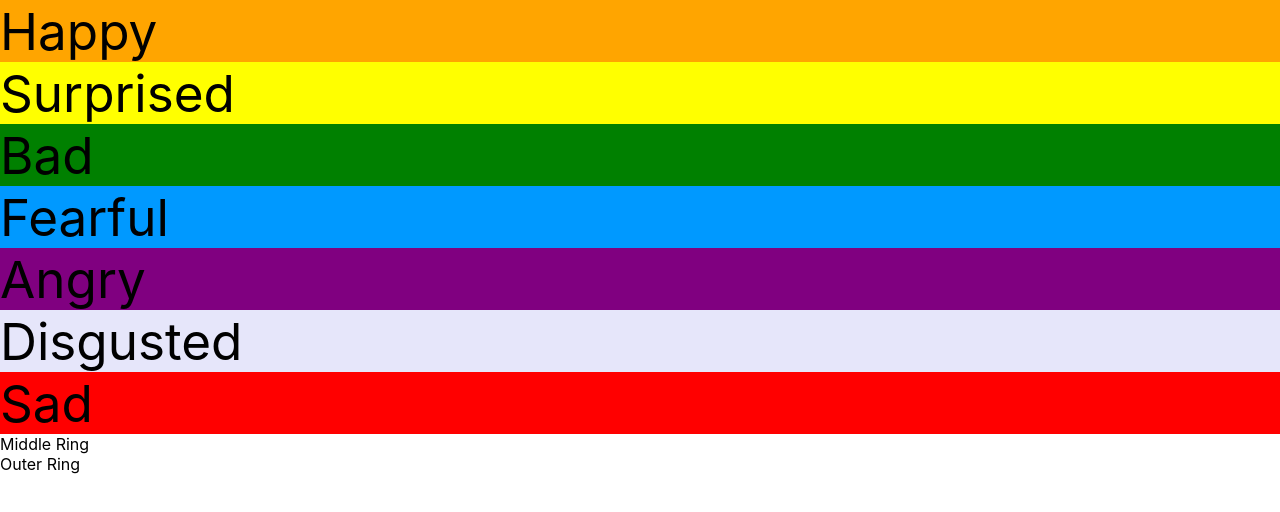
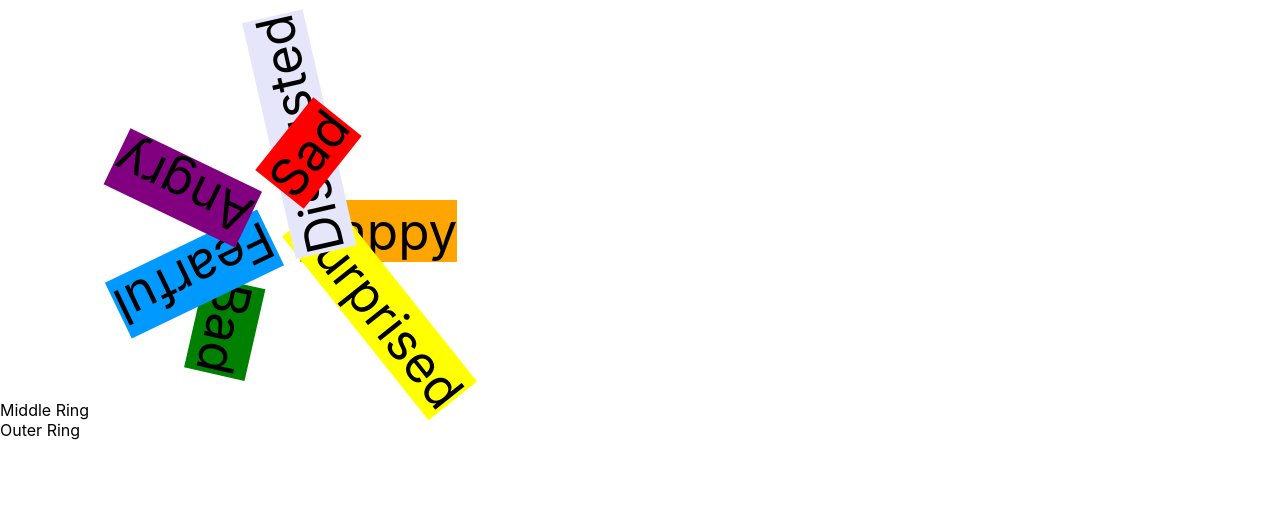
Before and after one commit to mtbocim/feeling-wheel-journal, a React (Create React App) app: page / in a window 1280 px wide. Shown: the top 512 px of the page. Built offline with nearby package versions, Linux system fonts and the light colour scheme.

Commit message:
Testing how to orient words

```diff
--- a/src/App.js
+++ b/src/App.js
@@ -2,7 +2,7 @@ import './App.css';
 import Wheel from './Wheel'
 function App() {
   return (
-   <div class="container">
+   <div className="container">
       <Wheel/>
    </div>
   );
--- /dev/null
+++ b/src/InnerRing.css
@@ -0,0 +1,8 @@
+/* InnerRing.css */
+
+.InnerRing{
+    position: relative;
+    width: 200px;
+    height: 200px;
+    margin: 100px;
+}
--- a/src/InnerRing.jsx
+++ b/src/InnerRing.jsx
@@ -1,6 +1,5 @@
-import Feeling from './Feeling'
-
-
+import Feeling from './Feeling';
+import './InnerRing.css';
 
 function InnerRing() {
   const innerWords = [
@@ -12,9 +11,38 @@ function InnerRing() {
     { feeling: "Disgusted", color: "lavender", isBold: false },
     { feeling: "Sad", color: "red", isBold: false },
   ];
+
+  const angle = (2 * Math.PI) / innerWords.length;
+
+  const radius = 50;
+  function calcLeft(i){
+    return `${radius * Math.cos(angle * i) + 50}%`
+  }
+
+  function calcTop(i){
+    return `${radius * Math.sin(angle * i) + 50}%`
+  }
+
+  function calcRotation(i){
+    return `${360 * (i/innerWords.length)}deg`
+  }
+
   return(
     <div className='InnerRing'>
-      {innerWords.map(f => <Feeling feeling={f} key={f.feeling}/>)}
+      {innerWords.map((feeling, index) => (
+        <div
+          key={feeling.feeling}
+          style={{
+            position: 'absolute',
+            left: calcLeft(index),
+            top: calcTop(index),
+            // marginLeft:'50px',
+            rotate: calcRotation(index),
+          }}
+        >
+          <Feeling feeling={feeling} />
+        </div>
+      ))}
     </div>
   )
 }
```
Also changed, not shown: src/Feeling.jsx (line endings or trailing spaces).
